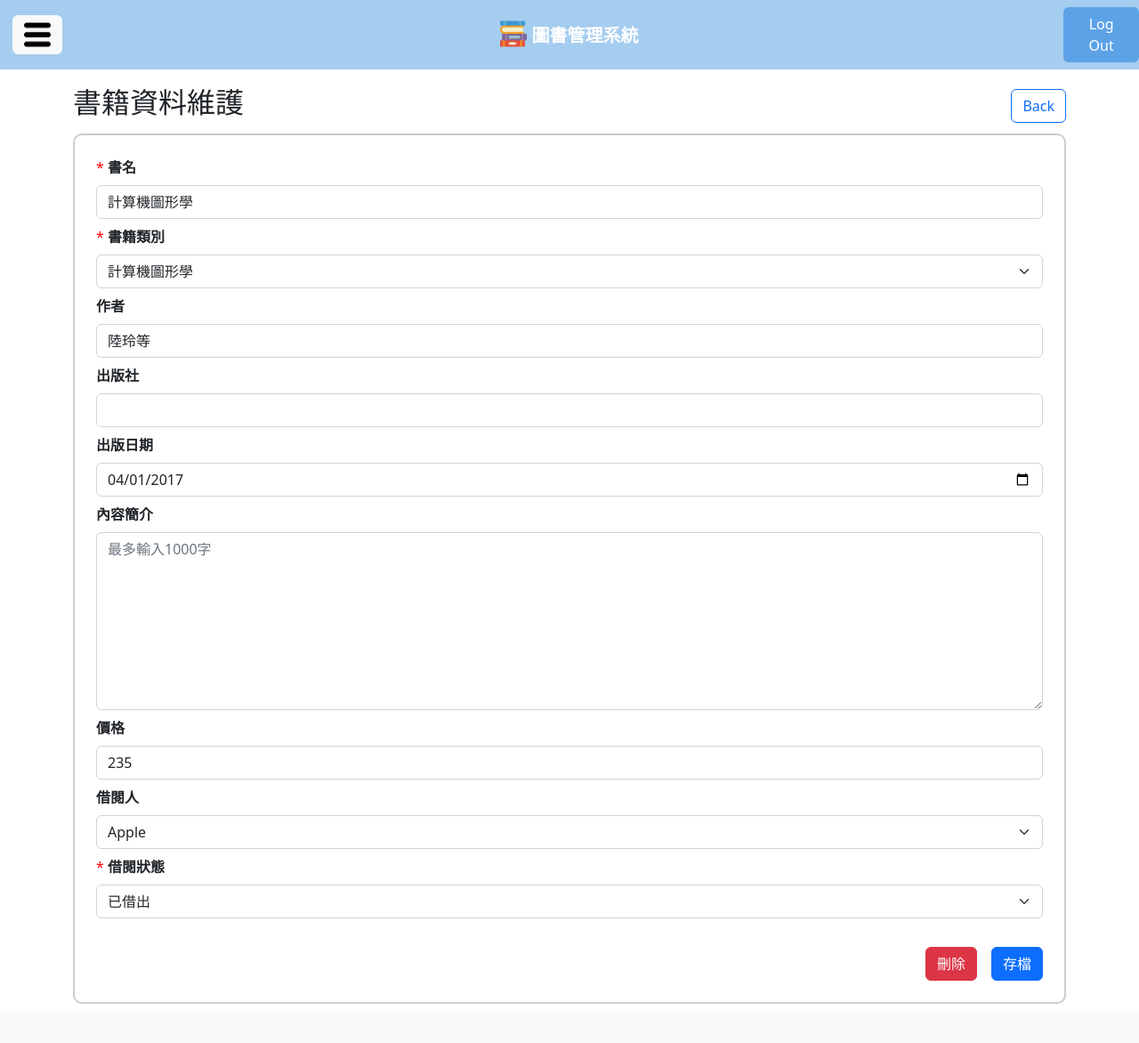
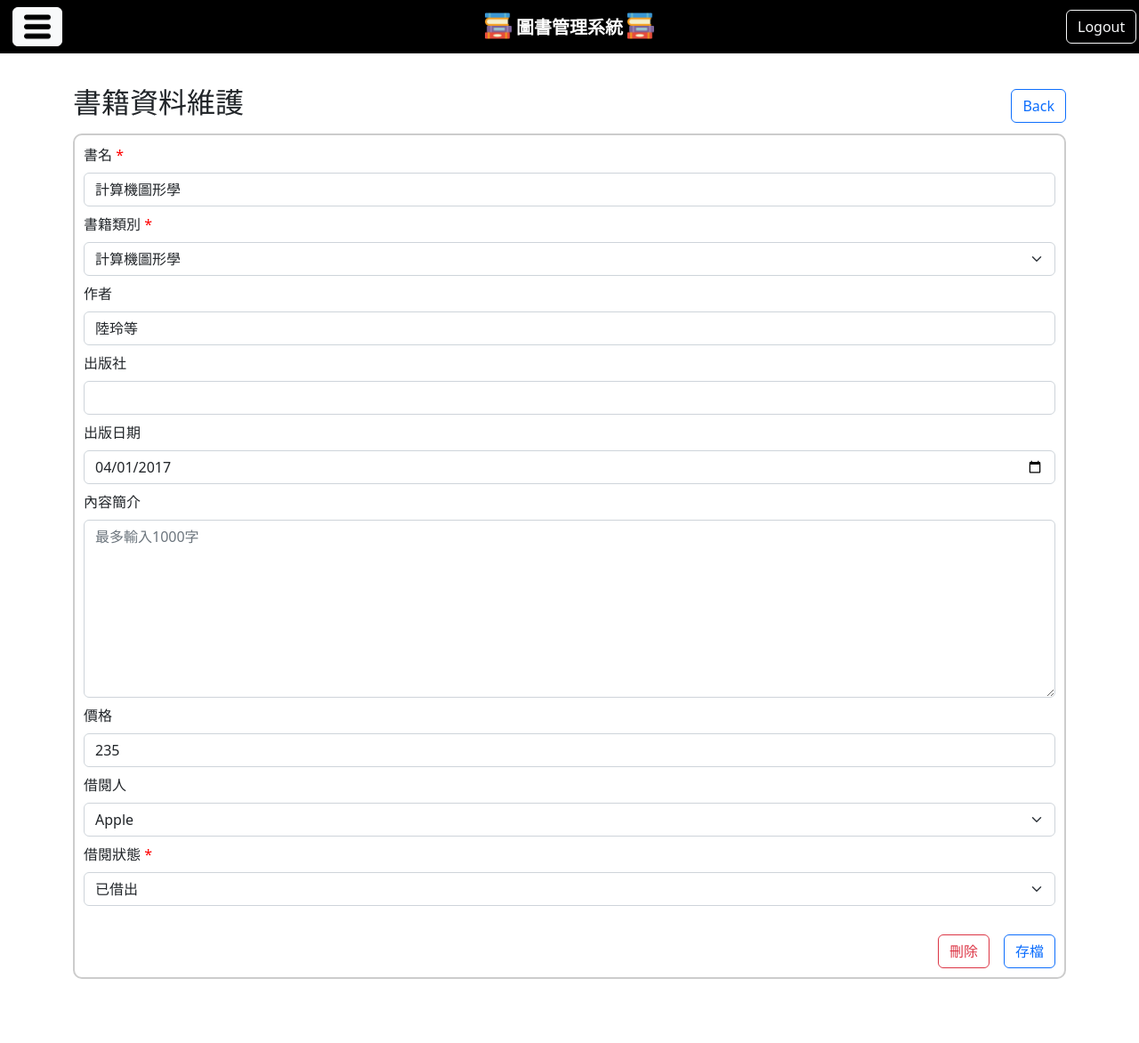
Before and after one commit to kuanchen11/BookMaintenanceSystem, a Django app: page /book/edit/22/ in a window 1280 px wide. Shown: the whole page at 89% size. Before the commit the page ends 1128 px from the top, so only its background shows below. Run offline with Django 5.2, Linux system fonts and the light colour scheme; a user stored in the database is signed in; data comes from the database, SQL or seed files in the repository; both versions use the stored data as it was after the commit.

Commit message:
0512-5
UI improvements

```diff
--- a/templates/accounts/register.html
+++ b/templates/accounts/register.html
@@ -39,7 +39,7 @@
 		<input type="submit" class="btn-submit" value="送出" /><br>
 	</form>
 	<div class="signup_link">
-		已經是會員?<a href="{% url 'Login'%}">&nbsp;登入</a>
+		已經是會員?<a href="{% url 'login'%}">&nbsp;登入</a>
 	</div>
 </div>
 
--- a/templates/books/base.html
+++ b/templates/books/base.html
@@ -20,7 +20,7 @@
 
 <body>
     <br><br><br>
-    <nav class="navbar navbar-expand-md navbar-dark fixed-top row " style="background-color: #a5cdef;">
+    <nav class="navbar navbar-expand-md navbar-dark fixed-top row " style="background-color: black;">
         <div class=" col-sm-1" style="text-align: center;">
             <button class="btn btn-light" type="button" data-bs-toggle="offcanvas"
                 data-bs-target="#offcanvasWithBothOptions" aria-controls="offcanvasWithBothOptions">
@@ -31,13 +31,14 @@
             style="font-weight: bold;text-align: center;">
             <img src="{% static 'images/logo.png' %}" width="30" height="30" class="d-inline-block align-top" alt="logo">
             <span style="vertical-align: middle;">圖書管理系統</span>
+            <img src="{% static 'images/logo.png' %}" width="30" height="30" class="d-inline-block align-top" alt="logo">
         </a>
-        <div class="col-sm-1" style="text-align: center;">
+        <div class="col-sm-1" style="text-align: center">
             {% if user.is_authenticated %}
-            <a type="button" class="btn" href="{% url 'log_out' %}" style="color: white; background-color: #5ca2e7;">Log Out</a>
+            <a type="button" class="btn btn-outline-light" href="{% url 'log_out' %}">Logout</a>
             {% else %}
-            <a type="button" class="btn btn-outline-light me-2" href="{% url 'Book' %}">Login</a>
-            <a type="button" class="btn btn-warning" href="">Sign-up</a>
+            <a type="button" class="btn btn-outline-light" href="{% url 'Book' %}">Login</a>
+            <a type="button" class="btn btn-outline-warning" href="">Sign-up</a>
             {% endif %}
         </div>
     </nav>
--- a/templates/books/bookedit.html
+++ b/templates/books/bookedit.html
@@ -11,18 +11,18 @@
     </div>
 </div>
 
-<div class="p-4 mb-2 text-dark lookup-form-bg">
-    <form class="row g-2" action="{% url 'BookEdit' book.id %}" method="POST" name="form3">
+<div class="lookup-form-bg">
+    <form class="row g-2" action="{% url 'BookEdit' book.id %}" method="POST" name="editform">
         {% csrf_token %}
         <div class="col-12">
-          <label for="bookname" class="form-label"><span style="color:red;">* </span><strong>書名</strong></label>
+          <label for="bookname" class="form-label">書名<span style="color:red;"> *</span></label>
           <input type="text" class="form-control" id="bookname" name="book_name" value="{{book.name}}" maxlength="100" required>
         </div>
 
         <div class="col-12">
-            <label for="inputState" class="form-label"><span style="color:red;">* </span><strong>書籍類別</strong></label>
+            <label for="inputState" class="form-label">書籍類別<span style="color:red;"> *</span></label>
             <select id="inputState" class="form-select" name="category_id" required>
-              <option value="">----------------</option>
+              <option value="">-</option>
               {% for category_id, category_name in categories %}
                 <option value="{{ category_id }}" {% if book.category.category_id == category_id %} selected {% endif %}>{{ category_name }}</option>
               {% endfor %}
@@ -31,12 +31,12 @@
 
 
         <div class="col-12">
-            <label for="inputAddress" class="form-label"><strong>作者</strong></label>
+            <label for="inputAddress" class="form-label">作者</label>
             <input type="text" class="form-control" id="inputAddress" name="book_author" maxlength="100" value="{{book.author}}">
         </div>
 
         <div class="col-12">
-            <label for="inputAddress" class="form-label"><strong>出版社</strong></label>
+            <label for="inputAddress" class="form-label">出版社</label>
             {% if book.publisher == None %}
                 <input type="text" class="form-control" id="inputAddress" name="publisher" value="">
             {% else %}
@@ -45,12 +45,12 @@
         </div>
 
         <div class="col-12">
-            <label for="inputAddress" class="form-label"><strong>出版日期</strong></label>
+            <label for="inputAddress" class="form-label">出版日期</label>
             <input type="date" class="form-control" id="inputAddress" name="publish_date" value="{{book.publish_date|date:"Y-m-d"}}">
         </div>
 
         <div class="col-12">
-            <label for="floatingTextarea2" class="form-label"><strong>內容簡介</strong></label>
+            <label for="floatingTextarea2" class="form-label">內容簡介</label>
             {% if book.summary == None %}
                 <textarea class="form-control" placeholder="最多輸入1000字" id="floatingTextarea2" style="height: 200px" name="summary" maxlength="1000"></textarea>
             {% else %}
@@ -59,16 +59,16 @@
         </div>
 
         <div class="col-12">
-            <label for="price" class="form-label"><strong>價格</strong></label>
+            <label for="price" class="form-label">價格</label>
             <input type="number" class="form-control" id="price" name="price" value="{{book.price}}">
         </div>
 
         <script src="{% static 'js/onlyDigitInput.js' %}"></script>
 
         <div class="col-12">
-            <label for="borrower" class="form-label"><strong>借閱人</strong></label>
+            <label for="borrower" class="form-label">借閱人</label>
             <select id="borrower" class="form-select" name="borrower_id">
-              <option value="">---------</option>
+              <option value="">-</option>
               {% for borrower_id, username in usernames %}
                 <option value="{{ borrower_id }}" {% if book.keeper_id == borrower_id %} selected {% endif %}>{{ username }}</option>
               {% endfor %}
@@ -76,9 +76,9 @@
         </div>
 
         <div class="col-12">
-            <label for="status" class="form-label"><span style="color:red;">* </span><strong>借閱狀態</strong></label>
+            <label for="status" class="form-label">借閱狀態<span style="color:red;"> *</span></label>
             <select id="status" class="form-select" name="book_status" required>
-              <option value="">---------</option>
+              <option value="">-</option>
               {% for code_id, code_name in bookstatus %}
                 <option value="{{ code_id }}" {% if book.status.code_id == code_id %} selected {% endif %}>{{ code_name }}</option>
               {% endfor %}
@@ -90,13 +90,15 @@
         <div class="col-12">
             <br>
             <div class="d-grid gap-2 d-md-flex justify-content-md-end">
-                <button type="button" class="btn btn-danger" id="delete-book" data-book-id="{{ book.id }}" data-book-name="{{ book.name }}">刪除</button>
+                <button type="button" class="btn btn-outline-danger" id="delete-book" data-book-id="{{ book.id }}" data-book-name="{{ book.name }}">刪除</button>
                 <script src="{% static 'js/bookdelete.js' %}"></script>
-                <button type="submit" class="btn btn-primary ms-2" id="form3" name="form3">存檔</button>
+                <button type="submit" class="btn btn-outline-primary ms-2" id="editform" name="editform">存檔</button>
             </div>
         </div>
     </form>
 </div>
-
+<br>
+<br>
+<br>
 
 {% endblock %}
```
Also changed, not shown: db.sqlite3.
